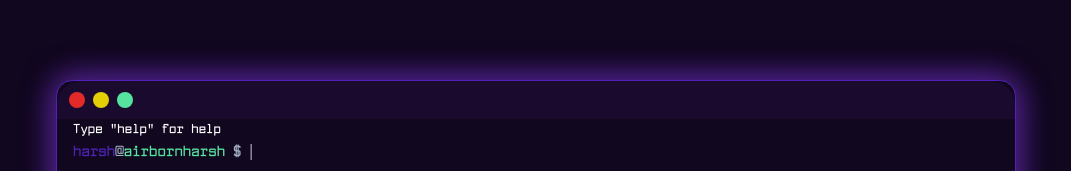
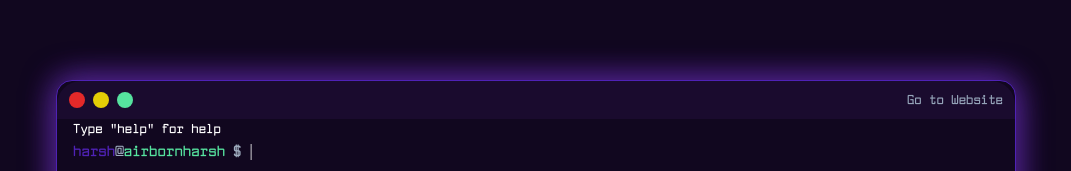
Before and after one commit to Airbornharsh/portfolio2023, a React (Vite) app: page / in a window 1280 px wide. Both pictures are taken after a click on the button "Yes". Shown: the top 171 px of the page, without its empty margins (104-1175 px from the left). Built offline with nearby package versions, Linux system fonts and the light colour scheme.

Commit message:
Added Go to Website

```diff
--- a/src/components/terminal/Head.tsx
+++ b/src/components/terminal/Head.tsx
@@ -1,5 +1,6 @@
 import { useContext } from "react";
 import Context from "../../Context/Context";
+import { Link } from "react-router-dom";
 
 const Head = () => {
   const Ctx = useContext(Context);
@@ -19,7 +20,7 @@ const Head = () => {
   };
 
   return (
-    <div className="bg-color2 h-10 flex items-center pl-3 rounded-t-3xl">
+    <div className="bg-color2 h-10 flex items-center px-3 rounded-t-3xl justify-between">
       <ul className="flex gap-2 ">
         <li
           className="bg-error h-4 w-4 rounded-full cursor-pointer"
@@ -34,6 +35,13 @@ const Head = () => {
           onClick={handleMaximizeToggle}
         />
       </ul>
+      <Link
+        to={"https://harshkeshri.com"}
+        hrefLang="_blank"
+        className="text-commandResult font-semibold text-sm"
+      >
+        Go to Website
+      </Link>
     </div>
   );
 };
```
